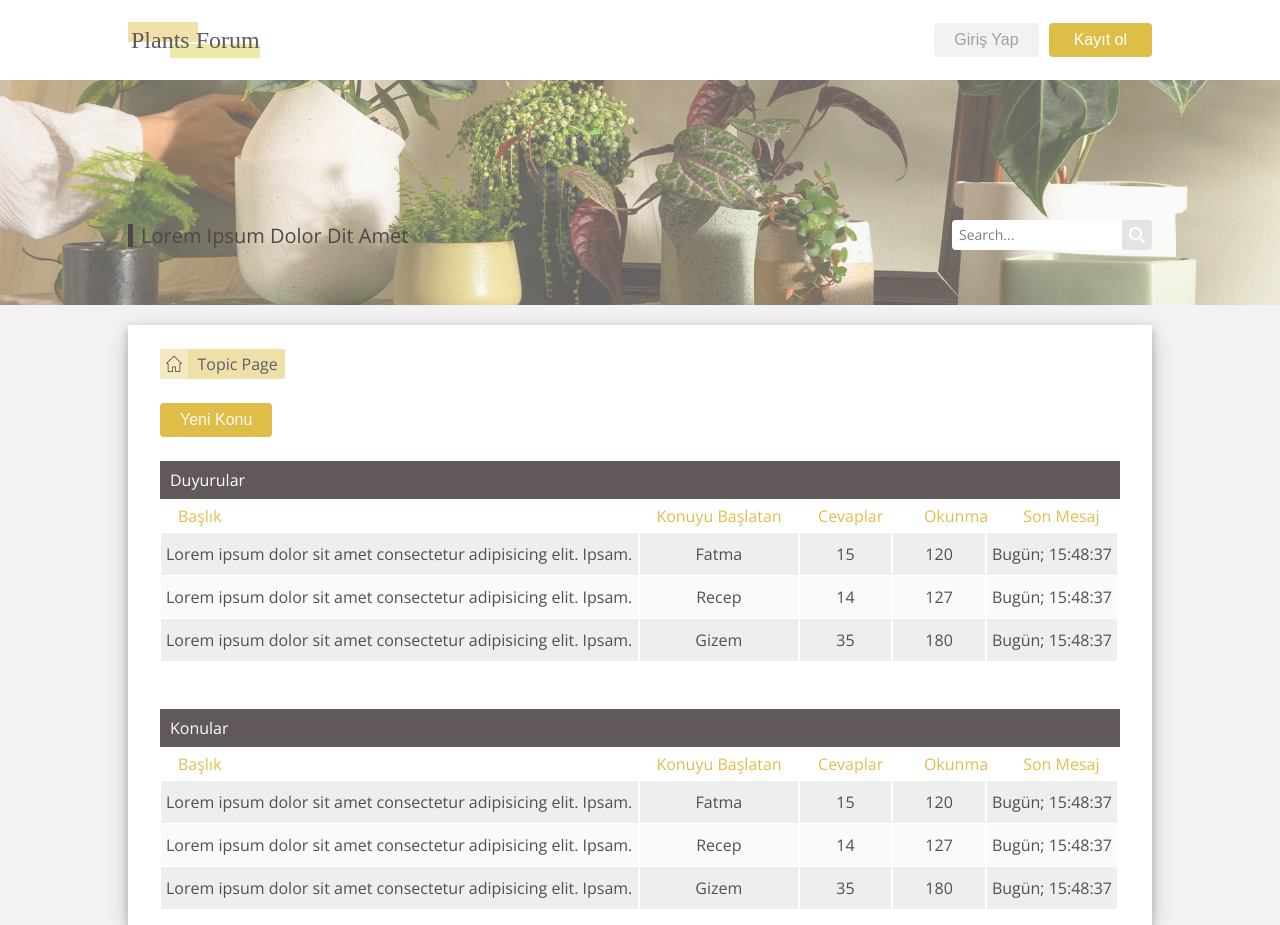
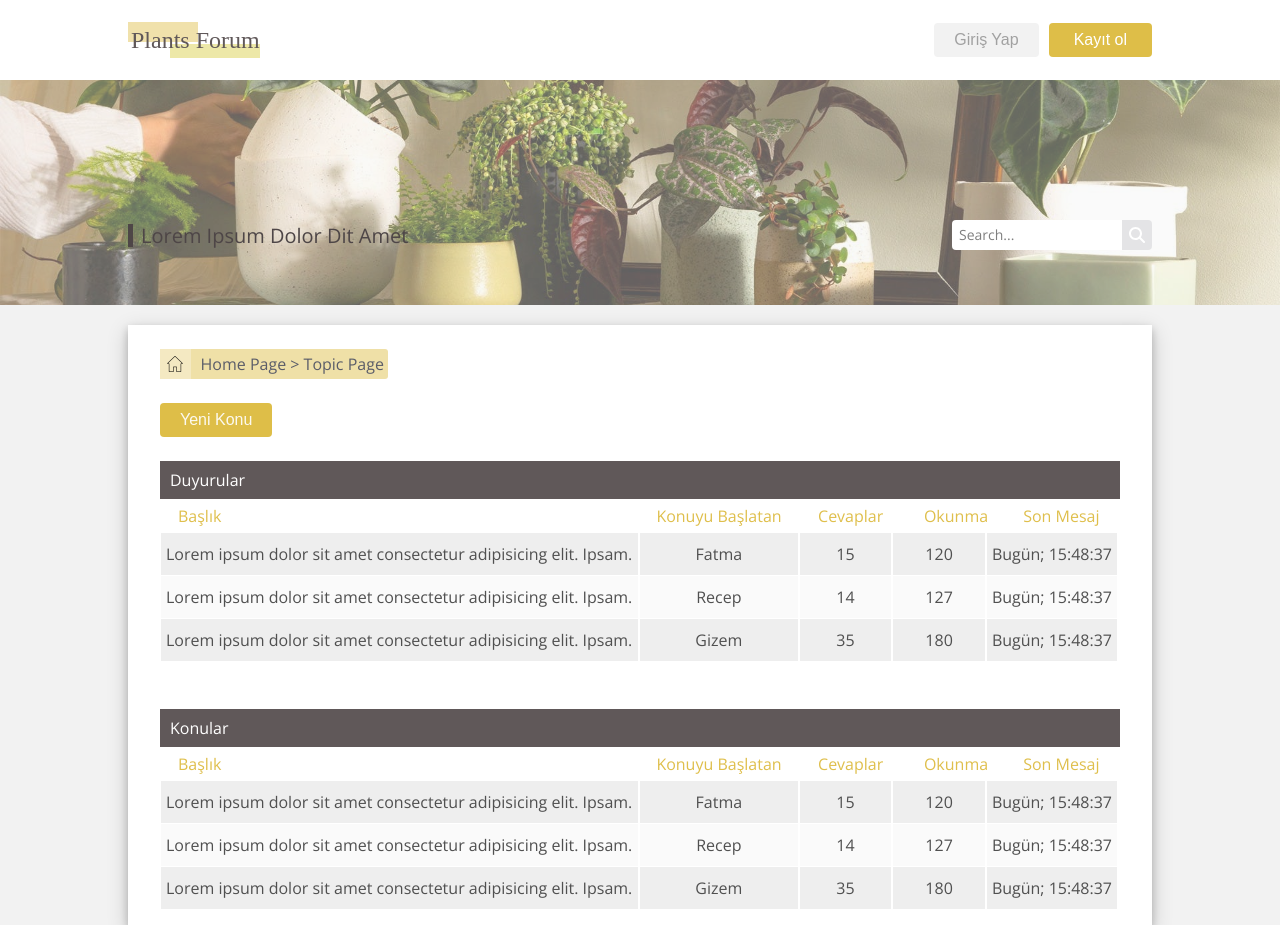
Before and after one commit to fatmagulmez/forum-app, an Angular app: page /topic in a window 1280 px wide. Built offline with nearby package versions, Linux system fonts and the light colour scheme.

Commit message:
navigate to topic page from home page.

```diff
--- a/src/app/components/home-page/home-page.component.html
+++ b/src/app/components/home-page/home-page.component.html
@@ -1,4 +1,5 @@
 <div class="home-page">
+
   <div class="table-container mt-3">
     <div class="plts-table-wrapper">
       <div class="plts-table plts-table--topics">
@@ -11,7 +12,7 @@
             <div class="col-3 subtitle-col">İSTATİKLER</div>
             <div class="col-3 subtitle-col">SON POST</div>
           </div>
-          <div class="plts-table__row row">
+          <div class="plts-table__row row" (click)="openTopicPage()">
             <div class="plts-table__col col-6">
               <div class="col-icon d-flex">
                 <img src="assets/images/flower_icon.png" alt="" />
--- a/src/app/components/home-page/home-page.component.ts
+++ b/src/app/components/home-page/home-page.component.ts
@@ -1,13 +1,27 @@
-import { Component } from '@angular/core';
+import { Component, OnInit } from '@angular/core';
 import { CategoryTableComponent } from '../../shared/category-table/category-table.component';
+import { CommonModule } from '@angular/common';
+import { Router } from '@angular/router';
 
 @Component({
   selector: 'app-home-page',
   standalone: true,
-  imports: [CategoryTableComponent],
+  imports: [CategoryTableComponent, CommonModule],
   templateUrl: './home-page.component.html',
   styleUrl: './home-page.component.scss'
 })
-export class HomePageComponent {
+export class HomePageComponent implements OnInit{
+
+  constructor(private router: Router) {
+
+  }
+
+  ngOnInit(): void {
+
+  }
+
+  openTopicPage() {
+    this.router.navigate(['/topic'])
+  }
 
 }
--- a/src/app/components/topic-page/topic-page.component.html
+++ b/src/app/components/topic-page/topic-page.component.html
@@ -3,7 +3,9 @@
     <div class="home-img">
       <img src="assets/images/home.png" alt="" />
     </div>
-    <a class="text">Topic Page</a>
+    <a class="text">
+      <span (click)="openHomePage()">Home Page</span> > Topic Page
+    </a>
   </div>
 
   <div class="new-topic-btn mt-2 mx-3">
--- a/src/app/components/topic-page/topic-page.component.ts
+++ b/src/app/components/topic-page/topic-page.component.ts
@@ -2,6 +2,7 @@ import { CommonModule } from '@angular/common';
 import { Component, OnInit } from '@angular/core';
 import { CategoryTable } from '../../interfaces/category-table';
 import { CategoryTableComponent } from '../../shared/category-table/category-table.component';
+import { Router } from '@angular/router';
 
 @Component({
   selector: 'app-topic-page',
@@ -24,36 +25,18 @@ export class TopicPageComponent implements OnInit{
     }
   ]
 
-  constructor() {
+  constructor(private router : Router) {
 
   }
 
   ngOnInit(): void {
-    this.setCategoryTable()
   }
 
-  setCategoryTable() {
-    this.topicCategoryTableConfig = {
-      headerTitle: 'Category',
-      dataList: this.dataList,
-      columnOptions: [
-        {
-          headerSubtitle: 'Başlık',
-          customClass: 'col-6'
-        },
-        {
-          headerSubtitle: 'Cevaplar',
-          customClass: 'col-3'
-        },
-        {
-          headerSubtitle: 'Konuyu Başlatan',
-          customClass: 'col-3'
-        },
-
-      ]
-    }
+  openHomePage() {
+    this.router.navigate(['/'])
   }
 
 
 
+
 }
--- a/src/styles.scss
+++ b/src/styles.scss
@@ -43,6 +43,7 @@ body {
       .plts-table__row {
         background-color: #eeeeee;
         margin: 1px;
+        cursor: pointer;
         .plts-table__col {
           text-align: center;
           white-space: nowrap;
```
